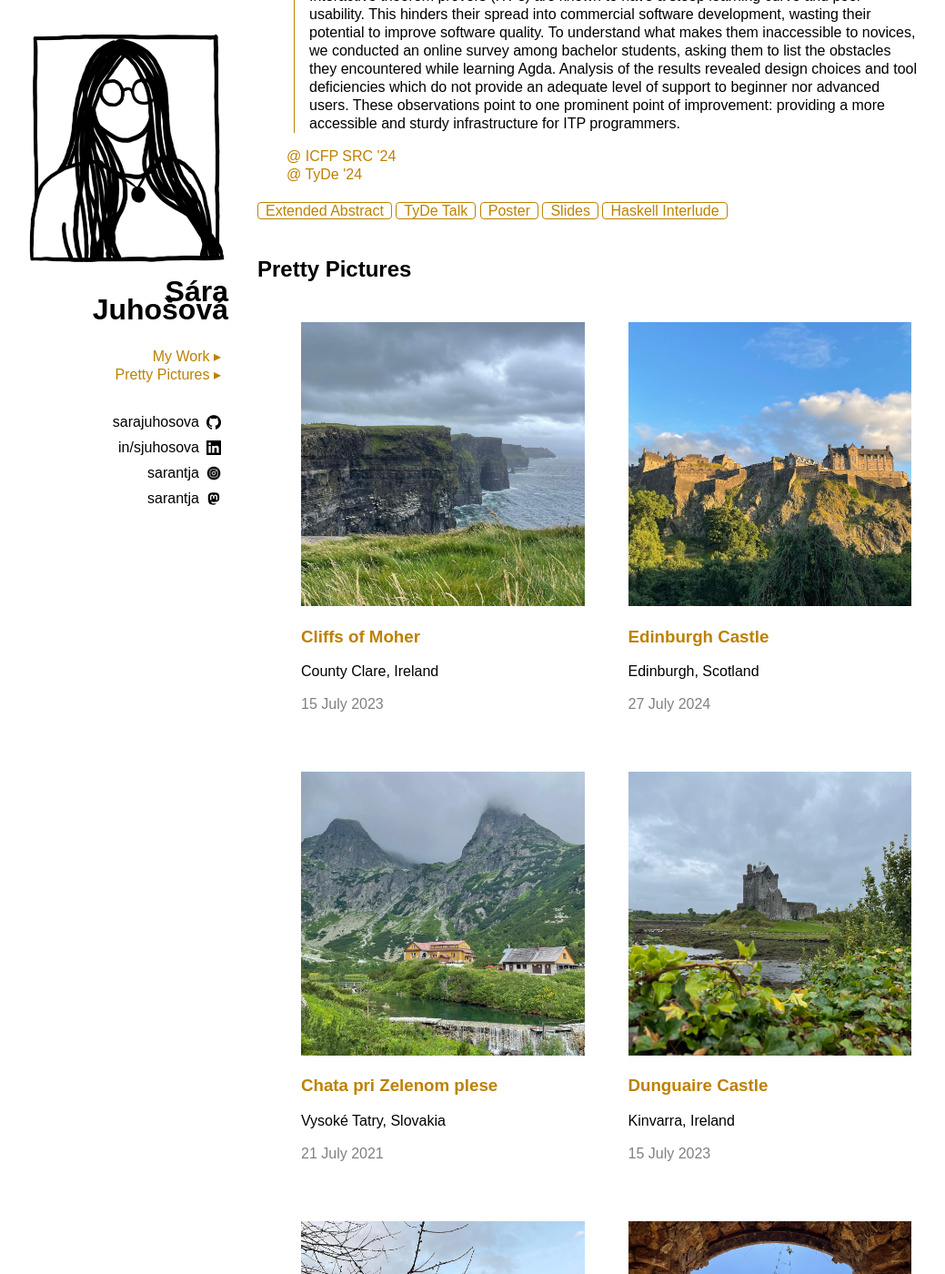
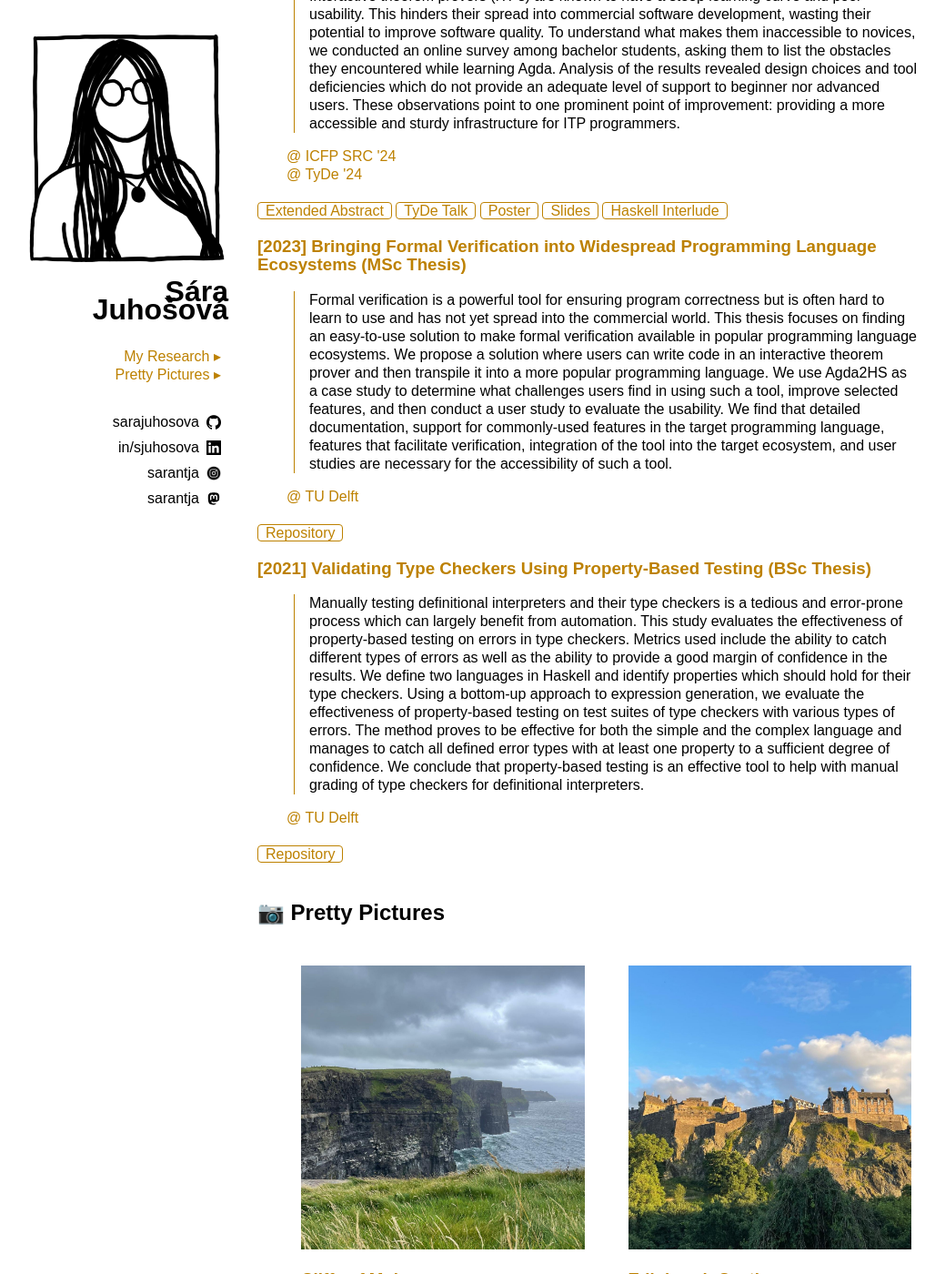
Before and after one commit to sarajuhosova/sarajuhosova.github.io, a Jekyll site: the page built from index.md, in a window 1280 px wide and 1400 px high, scrolled down 895 px. Shown: the whole window at 91% size, without its empty margins (102-1141 px from the left). Built offline with Jekyll 4.4.1, drawn with Linux system fonts in a browser that asks for light colours.

Commit message:
Add theses to research

```diff
--- a/_data/work.yaml
+++ b/_data/research.yaml
@@ -44,3 +44,33 @@
       link: /assets/files/novices/slides.pdf
     - title: Haskell Interlude
       link: https://haskell.foundation/podcast/58/
+- title: Bringing Formal Verification into Widespread Programming Language Ecosystems (MSc Thesis)
+  year: 2023
+  abstract: |
+    Formal verification is a powerful tool for ensuring program correctness but is often hard to learn to use and has not yet spread into the commercial world.
+    This thesis focuses on finding an easy-to-use solution to make formal verification available in popular programming language ecosystems.
+    We propose a solution where users can write code in an interactive theorem prover and then transpile it into a more popular programming language.
+    We use Agda2HS as a case study to determine what challenges users find in using such a tool, improve selected features, and then conduct a user study to evaluate the usability.
+    We find that detailed documentation, support for commonly-used features in the target programming language, features that facilitate verification, integration of the tool into the target ecosystem, and user studies are necessary for the accessibility of such a tool.
+  conferences:
+    - name: TU Delft
+      link: https://www.tudelft.nl/onderwijs/opleidingen/masters/cs/msc-computer-science
+  links:
+    - title: Repository
+      link: https://resolver.tudelft.nl/uuid:4260f3fb-f0dd-4a1c-8097-58855609ba41
+- title: Validating Type Checkers Using Property-Based Testing (BSc Thesis)
+  year: 2021
+  abstract: |
+    Manually testing definitional interpreters and their type checkers is a tedious and error-prone process which can largely benefit from automation.
+    This study evaluates the effectiveness of property-based testing on errors in type checkers.
+    Metrics used include the ability to catch different types of errors as well as the ability to provide a good margin of confidence in the results.
+    We define two languages in Haskell and identify properties which should hold for their type checkers.
+    Using a bottom-up approach to expression generation, we evaluate the effectiveness of property-based testing on test suites of type checkers with various types of errors.
+    The method proves to be effective for both the simple and the complex language and manages to catch all defined error types with at least one property to a sufficient degree of confidence.
+    We conclude that property-based testing is an effective tool to help with manual grading of type checkers for definitional interpreters.
+  conferences:
+    - name: TU Delft
+      link: https://www.tudelft.nl/en/onderwijs/opleidingen/bachelors/computer-science-and-engineering/bachelor-of-computer-science-and-engineering
+  links:
+    - title: Repository
+      link: https://resolver.tudelft.nl/uuid:f4fcc73b-55d6-4698-abd7-b072fb9a7685
--- a/_data/sections.yaml
+++ b/_data/sections.yaml
@@ -1,4 +1,6 @@
-- id: work
-  title: My Work
+- id: research
+  title: My Research
+  emoji: 🧪
 - id: pictures
   title: Pretty Pictures
+  emoji: 📷
--- a/_includes/sections/work.html
+++ b/_includes/sections/research.html
@@ -1,5 +1,5 @@
 <div>
-    {% for work in site.data.work %}
+    {% for work in site.data.research %}
 
     <h3>[{{ work.year }}] {{ work.title }}</h3>
 
--- a/index.md
+++ b/index.md
@@ -20,7 +20,7 @@ title: Sára Juhošová
 {% for section in site.data.sections %}
 
 <div id="{{ section.id }}">
-    <h2>{{ section.title }}</h2>
+    <h2>{{ section.emoji }} {{ section.title }}</h2>
 
     {% include sections/{{ section.id }}.html %}
 </div>
```
